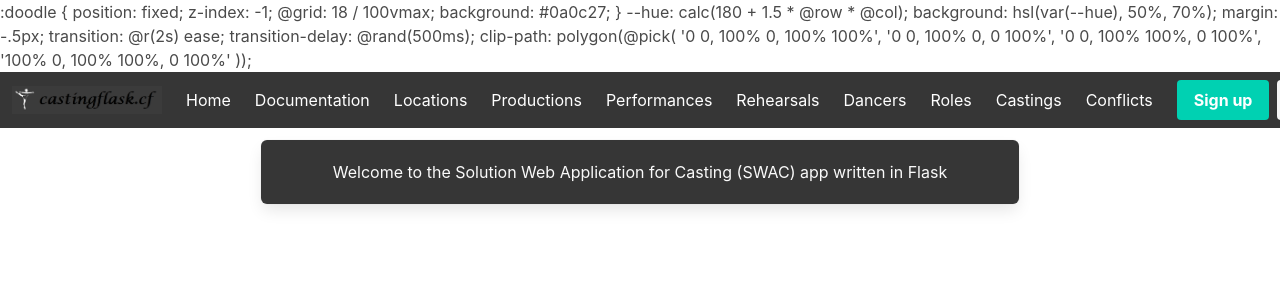
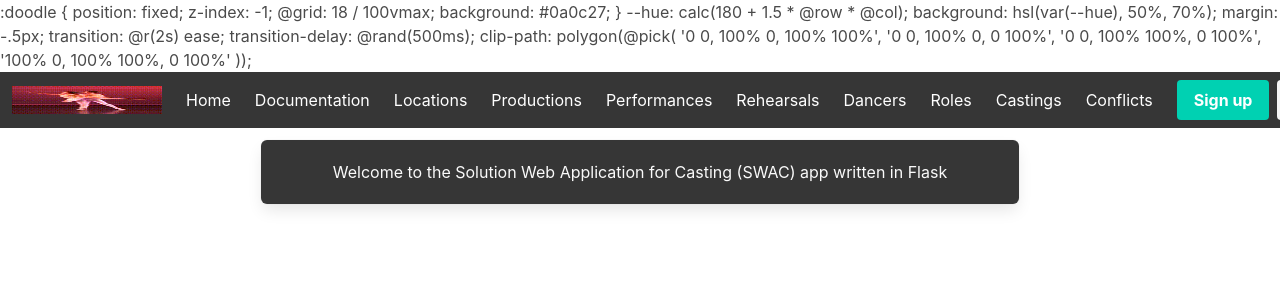
Before and after one commit to ajg12345/flask-ballet-casting, a Flask app: page / in a window 1280 px wide; the page is wider, and only the part inside the window is pictured. Shown: the top 300 px of that part. Run offline with Flask 2, Linux system fonts and the light colour scheme; some libraries are stand-ins or nearby versions.

Commit message:
adding better icon for top left

```diff
--- a/templates/_navbar.html
+++ b/templates/_navbar.html
@@ -1,7 +1,7 @@
 <nav class="navbar is-dark" role="navigation" aria-label="main navigation">
     <div class="navbar-brand">
         <a class="navbar-item" href="{{ url_for('index') }}">
-            <img src="{{url_for('static', filename='img/castingimage.png')}}" width="150" height="100">
+            <img src="{{url_for('static', filename='img/Penche.gif')}}" width="150" height="100">
         </a>
 
         <a role="button" class="navbar-burger" aria-label="menu" aria-expanded="false" data-target="navbarBasicExample">
```
Also changed, not shown: static/img/Penche.gif (added).
